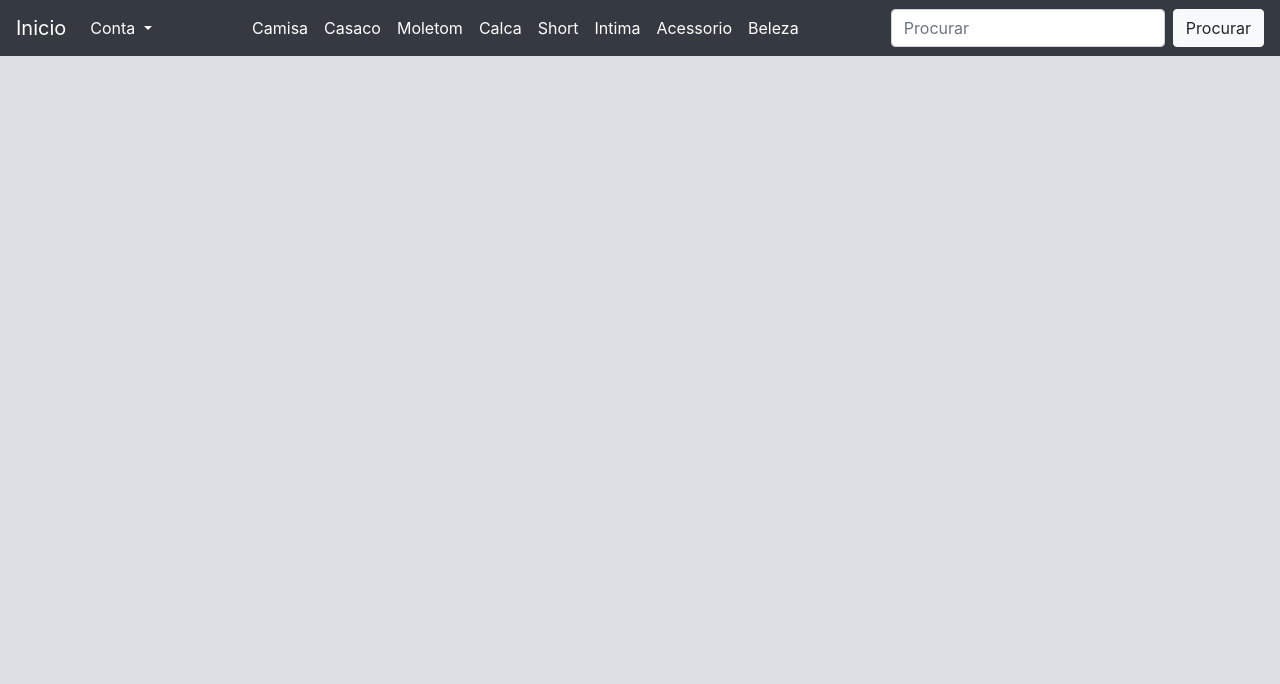
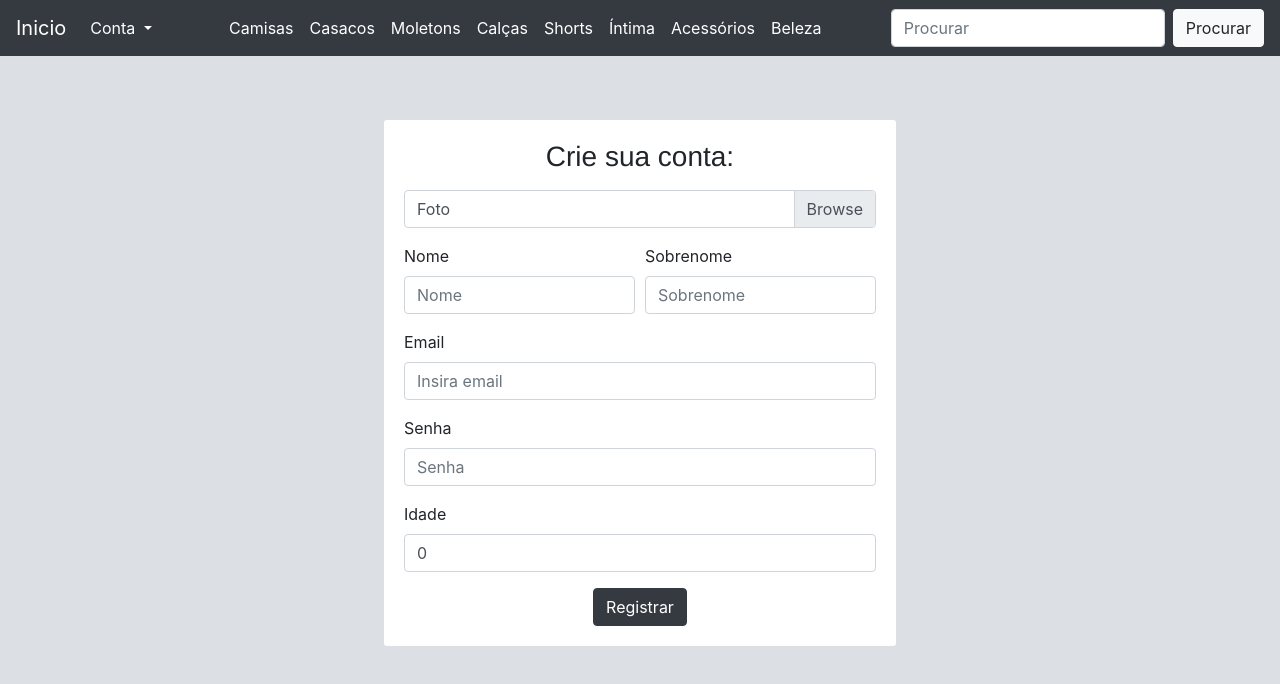
Before and after one commit to kauankvs/loja-de-roupas-client, an Angular app: page /registro in a window 1280 px wide. Before the commit this address led to /. Shown: the top 684 px of the page. Built offline with nearby package versions, Linux system fonts and the light colour scheme.

Commit message:
avanço no fetch do servidor para requesições de produtos por tipo

```diff
--- a/src/app/componentes/categoria/categoria.component.html
+++ b/src/app/componentes/categoria/categoria.component.html
@@ -1,10 +1,5 @@
 <div class="container">
     <div class="row">
-        <div class="col-sm-4">aa</div>
-        <div class="col-sm-4">aa</div>
-        <div class="col-sm-4">aa</div>
-        <div class="col-sm-4">aa</div>
-        <div class="col-sm-4">aa</div>
-        <div class="col-sm-4">aa</div>
+        <div class="col-sm-4" *ngFor="let produto of produtosPorCategoria"></div>
     </div>
 </div>
--- a/src/app/componentes/categoria/categoria.component.ts
+++ b/src/app/componentes/categoria/categoria.component.ts
@@ -1,4 +1,7 @@
 import { Component, OnInit } from '@angular/core';
+import { Router } from '@angular/router';
+import { ProdutoInterface } from 'src/app/interface/produto-interface';
+import { ProdutoRequisicaoApiService } from 'src/app/services/produto-requisicao-api.service';
 
 @Component({
   selector: 'app-categoria',
@@ -7,9 +10,13 @@ import { Component, OnInit } from '@angular/core';
 })
 export class CategoriaComponent implements OnInit {
 
-  constructor() { }
+  produtosPorCategoria?: ProdutoInterface[];
+
+  constructor(private service: ProdutoRequisicaoApiService) { }
 
   ngOnInit(): void {
+    const categoriaRequest: string = history.state.categoriaRequest;
+    this.service.selecionarProdutosPorCategoriaRequest(categoriaRequest).subscribe(data => this.produtosPorCategoria = data);
   }
 
 }
--- a/src/app/componentes/navegacao/navegacao.component.html
+++ b/src/app/componentes/navegacao/navegacao.component.html
@@ -8,10 +8,10 @@
                     Conta
                 </a>
                 <div class="dropdown-menu" aria-labelledby="navbarDropdown">
-                    <a class="dropdown-item" routerLink="/Login">Fazer Login</a>
-                    <a class="dropdown-item" routerLink="/Registro">Criar Conta</a>
+                    <a class="dropdown-item" routerLink="/login">Fazer Login</a>
+                    <a class="dropdown-item" routerLink="/registro">Criar Conta</a>
                     <div class="dropdown-divider"></div>
-                    <a class="dropdown-item" routerLink="/Perfil">Minha Conta</a>
+                    <a class="dropdown-item" routerLink="/perfil">Minha Conta</a>
                   </div>
             </li>
         </ul>
@@ -20,7 +20,7 @@
     <div class="collapse navbar-collapse" id="navbarNav">
         <ul class="navbar-nav">
           <li class="nav-item active" *ngFor="let categoria of categorias">
-            <a class="nav-link" [routerLink]="['/Categoria', categoria]" [state]="{nome: categoria}">{{ categoria }}</a>
+            <a class="nav-link" [routerLink]="['/categoria', categoria.nome]" [state]="{categoriaRequest: categoria.categoriaRequest}">{{ categoria.nomeDisplay }}</a>
           </li>
         </ul>
       </div>
--- a/src/app/componentes/navegacao/navegacao.component.ts
+++ b/src/app/componentes/navegacao/navegacao.component.ts
@@ -7,7 +7,14 @@ import { Component, OnInit } from '@angular/core';
 })
 export class NavegacaoComponent implements OnInit {
 
-  categorias: string[] = ['Camisa', 'Casaco', 'Moletom', 'Calca', 'Short', 'Intima', 'Acessorio', 'Beleza'];
+  categorias = [{nome: 'camisa', nomeDisplay: 'Camisas', categoriaRequest: 'Camisa'},
+                {nome: 'casaco', nomeDisplay: 'Casacos', categoriaRequest: 'Casaco'},
+                {nome: 'moletom', nomeDisplay: 'Moletons', categoriaRequest: 'Moletom'},
+                {nome: 'calca', nomeDisplay: 'Calças', categoriaRequest: 'Calca'},
+                {nome: 'short', nomeDisplay: 'Shorts', categoriaRequest: 'Short'},
+                {nome: 'intima', nomeDisplay: 'Íntima', categoriaRequest: 'Intima'},
+                {nome: 'acessorio', nomeDisplay: 'Acessórios', categoriaRequest: 'Acessorio'},
+                {nome: 'beleza', nomeDisplay: 'Beleza', categoriaRequest: 'Beleza'}]
 
   constructor() { }
 
--- /dev/null
+++ b/src/app/interface/estoque-interface.ts
@@ -0,0 +1,2 @@
+export interface EstoqueInterface {
+}
--- a/src/app/interface/produto-interface.ts
+++ b/src/app/interface/produto-interface.ts
@@ -1,7 +1,11 @@
+import { EstoqueInterface } from "./estoque-interface";
+
 export interface ProdutoInterface {
+    produtoId: number,
     imagem: string,
     descricao?: string,
     marca: string,
     preco: number,
     tipo: string,
+    estoque?: EstoqueInterface[],
 }
--- a/src/app/interface/registro-interface.ts
+++ b/src/app/interface/registro-interface.ts
@@ -1,3 +1,4 @@
+
 export interface RegistroInterface {
     foto?: string,
     nome: string,
--- a/src/app/services/produto-requisicao-api.service.ts
+++ b/src/app/services/produto-requisicao-api.service.ts
@@ -1,6 +1,7 @@
 import { HttpClient } from '@angular/common/http';
 import { Injectable } from '@angular/core';
 import { ProdutoInterface } from '../interface/produto-interface';
+import { Observable } from 'rxjs';
 
 @Injectable({
   providedIn: 'root'
@@ -10,7 +11,7 @@ export class ProdutoRequisicaoApiService {
 
   constructor(private client: HttpClient) { }
 
-  selecionarProdutosPorCategoriaRequest(categoria: string) {
-    this.client.get<ProdutoInterface>(this.URL_SERVER + categoria);
+  selecionarProdutosPorCategoriaRequest(categoriaRequest: string): Observable<ProdutoInterface[]> {
+    return this.client.get<ProdutoInterface[]>(this.URL_SERVER + categoriaRequest);
   }
 }
```
Also changed, not shown: src/app/app-routing.module.ts (+4 -4 lines).
